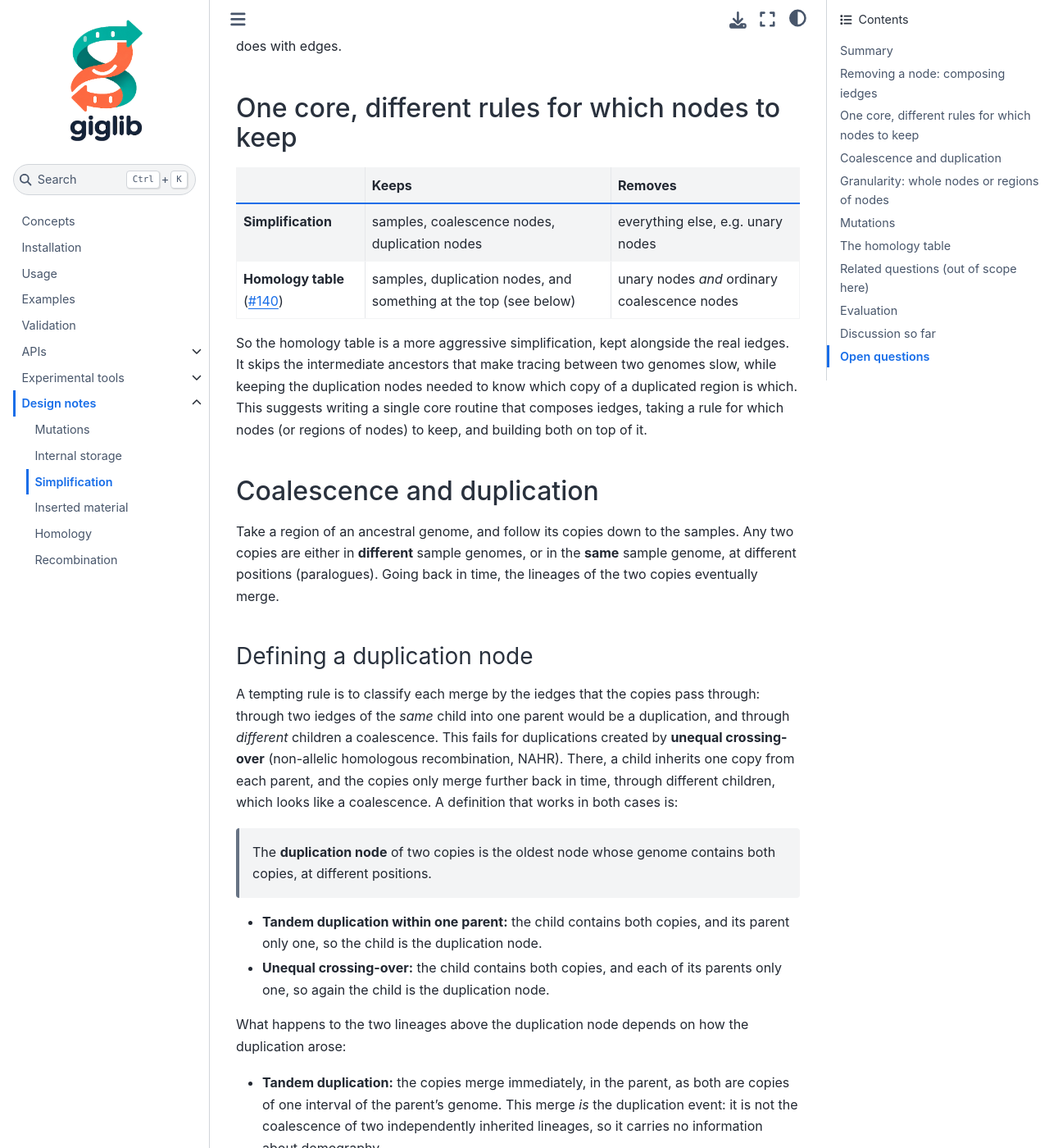
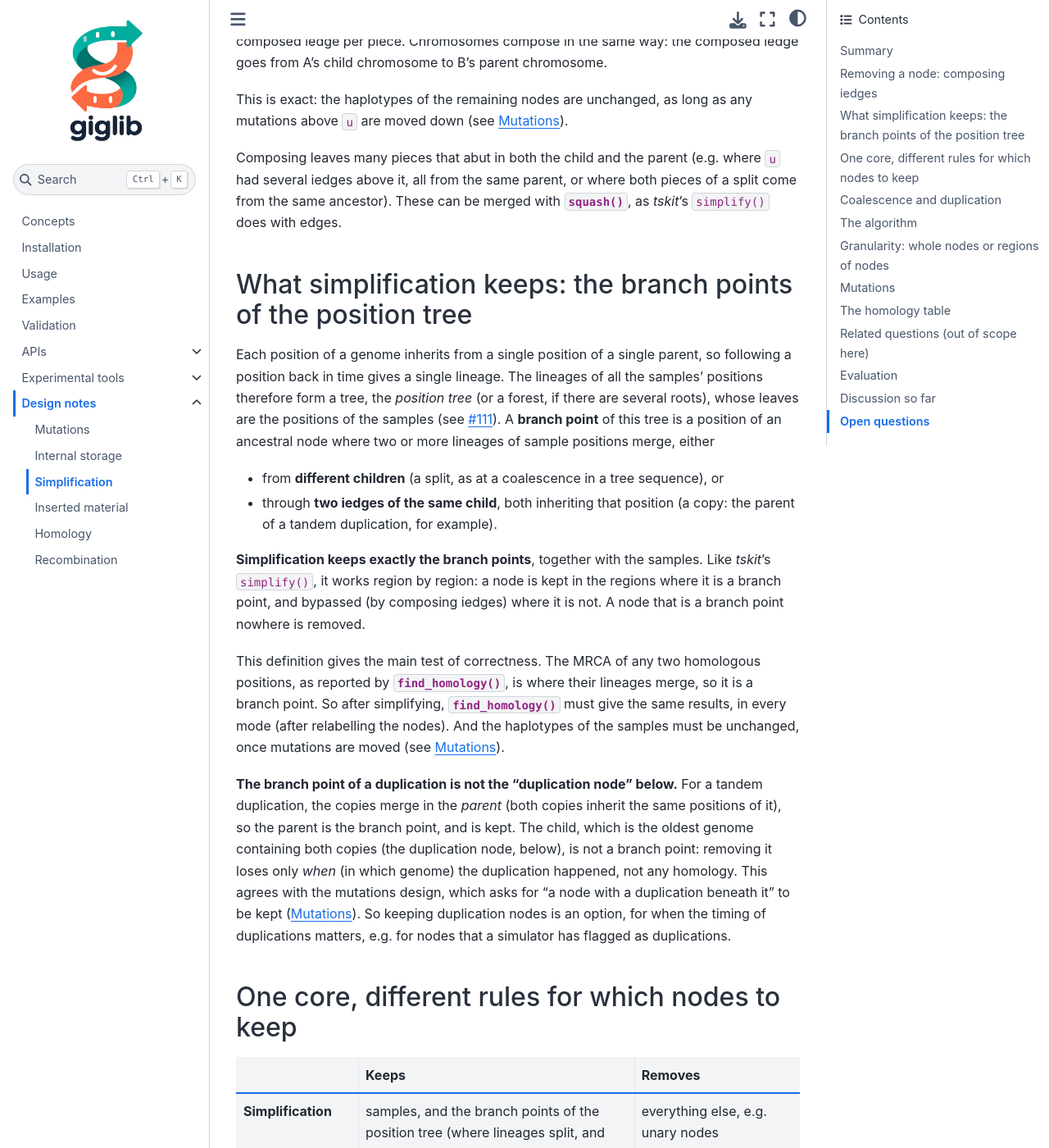
Before and after one commit to hyanwong/giglib, a Jupyter Book: the page built from docs/design/simplification.md, in a window 1280 px wide and 1400 px high, scrolled down 1473 px. Shown: the whole window at 82% size. Built offline with Jupyter Book 1.0.4 settings and Sphinx 7.4.7 and the Sphinx Book theme 1.1.4, drawn with Linux system fonts in a browser that asks for light colours; some of the changed text lies outside the part shown.

Commit message:
Simplification design: keep the branch points of the position tree
Define what simplification keeps as the branch points of the position tree (where
lineages of sample positions merge, from different children or through two iedges
of one child), region by region, so that find_homology gives the same results after
simplifying: the main test of correctness. Note that for a duplication this is the
node with the duplication beneath it (as the mutations design says), not the
duplication node itself, which is optional to keep. Add the algorithm (tskit's,
generalised to maps), the extra checks, and update the discussion.

Co-Authored-By: Claude Opus 5.5 <noreply@anthropic.com>

```diff
--- a/docs/design/simplification.md
+++ b/docs/design/simplification.md
@@ -3,9 +3,10 @@
 # Simplification
 
 **Status: Proposed.** Nothing here is implemented yet, apart from
-{meth}`~giglib.Tables.sample_resolve`, which does not remove nodes. Several choices are left open,
-to be decided by performance measurements on forward simulations
-(see {ref}`sec_design_simplification_evaluation`).
+{meth}`~giglib.Tables.sample_resolve`, which does not remove nodes. What simplification keeps
+(the branch points of the position tree, below) is proposed for agreement before implementing it.
+Several other choices are left open, to be decided by performance measurements on forward
+simulations (see {ref}`sec_design_simplification_evaluation`).
 Related: {issue}`140` (a "homology table" for locating recombination breakpoints),
 {ref}`sec_design_mutations` (which requires simplification to keep duplication nodes),
 {ref}`sec_design_storage` (cached indexes), {issue}`158` (reference lengths).
@@ -27,7 +28,13 @@ This note also records **where the discussion has reached** (see
   gives both simplification, and the more aggressive "homology table" proposed in
   {issue}`140`. The homology table is a cache used for finding equivalent positions in different
   genomes (e.g. to place recombination breakpoints).
-- **Coalescence and duplication nodes are distinguished.** Both are places where copies of an
+- **Simplification keeps the branch points of the position tree.** Each position of a genome has
+  a single parent position, so the ancestry of the samples' positions is a tree. Simplification
+  keeps the nodes (in the regions) where lineages of sample positions merge, whether from
+  different children (a split) or through two iedges of the same child (a copy), and bypasses
+  them elsewhere. So {meth}`~giglib.Tables.find_homology` gives the same results after
+  simplifying, which is the main test of correctness.
+- **Coalescence and duplication are distinguished.** Both are places where copies of an
   ancestral region split. But only coalescences tell us about demography, and duplications must
   be kept to know which copy of a duplicated region is which.
 - **Many choices depend on speed and memory,** and should be settled by measurements on forward
@@ -58,16 +65,50 @@ several iedges above it, all from the same parent, or where both pieces of a spl
 the same ancestor). These can be merged with {meth}`~giglib.tables.IEdgeTable.squash`, as
 _tskit_'s `simplify()` does with edges.
 
+(sec_design_simplification_branch_points)=
+
+## What simplification keeps: the branch points of the position tree
+
+Each position of a genome inherits from a single position of a single parent, so following a
+position back in time gives a single lineage. The lineages of all the samples' positions therefore
+form a tree, the *position tree* (or a forest, if there are several roots), whose leaves are the
+positions of the samples (see {issue}`111`). A **branch point** of this tree is a position of an
+ancestral node where two or more lineages of sample positions merge, either
+
+- from **different children** (a split, as at a coalescence in a tree sequence), or
+- through **two iedges of the same child**, both inheriting that position (a copy: the parent of a
+  tandem duplication, for example).
+
+**Simplification keeps exactly the branch points**, together with the samples. Like _tskit_'s
+`simplify()`, it works region by region: a node is kept in the regions where it is a branch point,
+and bypassed (by composing iedges) where it is not. A node that is a branch point nowhere is
+removed.
+
+This definition gives the main test of correctness. The MRCA of any two homologous positions, as
+reported by {meth}`~giglib.Tables.find_homology`, is where their lineages merge, so it is a branch
+point. So after simplifying, {meth}`~giglib.Tables.find_homology` must give the same results, in
+every mode (after relabelling the nodes). And the haplotypes of the samples must be unchanged, once
+mutations are moved (see {ref}`sec_design_simplification_mutations`).
+
+**The branch point of a duplication is not the "duplication node" below.** For a tandem
+duplication, the copies merge in the *parent* (both copies inherit the same positions of it), so the
+parent is the branch point, and is kept. The child, which is the oldest genome containing both
+copies (the duplication node, below), is not a branch point: removing it loses only *when* (in
+which genome) the duplication happened, not any homology. This agrees with the mutations design,
+which asks for "a node with a duplication beneath it" to be kept ({ref}`sec_design_mutations`).
+So keeping duplication nodes is an option, for when the timing of duplications matters, e.g. for
+nodes that a simulator has flagged as duplications.
+
 ## One core, different rules for which nodes to keep
 
 | | Keeps | Removes |
 |---|---|---|
-| **Simplification** | samples, coalescence nodes, duplication nodes | everything else, e.g. unary nodes |
-| **Homology table** ({issue}`140`) | samples, duplication nodes, and something at the top (see below) | unary nodes *and* ordinary coalescence nodes |
+| **Simplification** | samples, and the branch points of the position tree (where lineages split, and where they are copied) | everything else, e.g. unary nodes |
+| **Homology table** ({issue}`140`) | samples, the branch points where lineages are copied, and something at the top (see below) | unary nodes *and* ordinary coalescence nodes |
 
 So the homology table is a more aggressive simplification, kept alongside the real iedges. It
 skips the intermediate ancestors that make tracing between two genomes slow, while keeping the
-duplication nodes needed to know which copy of a duplicated region is which. This suggests
+nodes where copies were made, needed to know which copy of a duplicated region is which. This suggests
 writing a single core routine that composes iedges, taking a rule for which nodes (or regions of
 nodes) to keep, and building both on top of it.
 
@@ -121,8 +162,9 @@ distinction as in gene-tree / species-tree reconciliation.
   duplication node is unary, removing it just leaves a descendant with two iedges that overlap
   in one ancestor. But that loses when (and in which genome) the duplication happened.
 
-So both simplification and the homology table should keep duplication nodes. This is also what
-the mutations design assumes ({ref}`sec_design_mutations`).
+So both simplification and the homology table keep the branch points where copies merge (see
+{ref}`sec_design_simplification_branch_points`). Keeping the duplication nodes themselves, which
+record when the duplications happened, is an option.
 
 ### Finding duplication nodes
 
@@ -141,12 +183,35 @@ expensive part. Options:
 
 Option 3 is cheapest, but only works for GIGs whose creator knows where duplications happened.
 
+## The algorithm
+
+A generalisation of _tskit_'s simplify algorithm (Kelleher et al. 2018), which passes segments of
+"ancestral material" up the graph from the samples, using maps rather than shared coordinates:
+
+1. Visit the nodes from the youngest to the oldest. Each node has a list of segments of ancestral
+   material, passed up from its children: an interval of the node's genome, the output node that
+   it comes from, and the {class}`~giglib.PositionMap` from the node's coordinates to that output
+   node's. A sample starts with a segment covering its whole genome, mapping to itself.
+2. Cut the node's genome into pieces covered by the same segments, with a single sweep (as
+   {meth}`~giglib.Tables.find_homology` does, with `giglib.intervals.pieces`). Where a piece is
+   covered by two or more segments, the node is a branch point: it is kept (as an output node),
+   with an output iedge from each segment's output node to it, and passes up one segment, mapping
+   to itself. Where a piece is covered by one segment, the node is bypassed there, and that
+   segment is passed up, its map composed with each iedge above.
+3. Move each mutation above a bypassed region down to the output node of the segment covering
+   it, at the mapped position (complementing its derived state if the map is reversed). Remove the
+   mutations above regions with no ancestral material.
+4. Merge output iedges that abut ({meth}`~giglib.tables.IEdgeTable.squash`), renumber the nodes,
+   and return the map from the old node IDs to the new ones.
+
 ## Granularity: whole nodes or regions of nodes
 
 _tskit_'s `simplify()` keeps a node if it is a coalescence *somewhere*, but bypasses it in regions
 where it is unary. The alternative is to keep or remove whole nodes. Bypassing unary regions
 gives fewer, longer iedges, but more composing, and more splitting of iedges at the boundaries
-of regions. Which is faster to compute, and gives smaller tables, needs measuring.
+of regions. Which is faster to compute, and gives smaller tables, needs measuring. The definition
+above (keeping branch points) is region by region, so that is the default; keeping whole nodes
+could be an option.
 
 (sec_design_simplification_mutations)=
 
@@ -254,12 +319,16 @@ For the homology table:
 
 These belong in the unit tests (or slower validation scripts), not in the performance scripts:
 
+- {meth}`~giglib.Tables.find_homology` gives the same results after simplifying, in every mode
+  (after relabelling the nodes), on graphs with structural variants (e.g. from the simulators of
+  tandem duplications, microsatellites, and genomes from a single base pair).
 - Haplotypes of the remaining samples are unchanged by simplification.
+- Simplifying twice gives the same as simplifying once.
 - With no structural variants, the result matches _tskit_'s `simplify()` (after converting with
   `to_tree_sequence()`).
 - Homologous locations found with the homology table match those found by tracing the full
   iedges.
-- Detected duplication nodes match those recorded by the simulator.
+- If duplication nodes are kept, those detected match those recorded by the simulator.
 
 (sec_design_simplification_discussion)=
 
@@ -279,7 +348,12 @@ conversation about the giglib API, mutations, and storage (November 2026), and i
 - The definition of a duplication node above ("the oldest node whose genome contains both
   copies, at different positions") was proposed so that duplications created by unequal
   crossing-over are handled. It has not been challenged, but has not been formally agreed.
-- Simplification keeps duplication nodes, as the mutations design already says.
+- Simplification keeps the branch points of the position tree, region by region, so that
+  {meth}`~giglib.Tables.find_homology` gives the same results afterwards (proposed in November
+  2026, after the homology work of {issue}`111`; see
+  {ref}`sec_design_simplification_branch_points`). For a duplication, the branch point is the
+  node with the duplication beneath it, as the mutations design says. Keeping the duplication
+  nodes themselves (which record when duplications happened) is an option.
 - Many choices should be **decided by efficiency**, measured with a forward simulator (see
   {ref}`sec_design_simplification_evaluation`), rather than settled in advance.
 - The multiple-counting question (duplicated regions sharing coalescences) is theory rather than
@@ -288,24 +362,21 @@ conversation about the giglib API, mutations, and storage (November 2026), and i
 **Not yet discussed in detail:**
 
 - What is at the top of the homology table, and where it lives.
-- Whether duplication nodes should be flagged (e.g. by a simulator), detected, or both.
-- The exact algorithm. A natural starting point is _tskit_'s simplify algorithm (Kelleher et al.
-  2018), which passes "ancestral material" up the graph from the samples, extended so that each
-  piece of material carries a map (shift and orientation) to its position in each descendant
-  sample, rather than assuming shared coordinates.
+- Whether duplication nodes, if kept, should be flagged (e.g. by a simulator), detected, or
+  both.
 
 **Suggested next steps:**
 
-1. Settle the open questions that don't need measuring (e.g. the definition of a duplication
-   node), and update this note.
-2. Add simplification cases to `evaluation/performance.py`.
-3. Write a forward simulator with recombination and structural variants, including tandem
-   duplications and unequal crossing-over, that records the true duplication nodes.
-4. Implement a first simplification, composing iedges and keeping samples, coalescences and
-   (easily detected) duplication nodes, with correctness tests (haplotypes unchanged; agreement
-   with _tskit_ when there are no structural variants).
-5. Measure, then make the choices left open here. Then build the homology table on the same
-   core.
+1. Implement a first simplification, keeping the branch points, with the algorithm above, and
+   the checks of correctness (see {ref}`sec_design_simplification_evaluation`). Simulators with
+   structural variants now exist to test it on: tandem duplications with unequal crossing-over
+   (a test of the one-crossover simulator), microsatellites, and genomes from a single base pair
+   ({issue}`221`).
+2. Add simplification cases to `evaluation/performance.py` (alongside the cases for
+   {meth}`~giglib.Tables.find_homology`), and measure, e.g. how much faster finding homology is
+   after simplifying.
+3. Make the choices left open here, from the measurements. Then build the homology table on the
+   same core.
 
 **Starting points in the code:**
 
@@ -332,8 +403,9 @@ conversation about the giglib API, mutations, and storage (November 2026), and i
 
 ## Open questions
 
-- Whole-node or region granularity (decided by measurement)?
-- How to find duplication nodes, and should they be flagged?
+- Should keeping whole nodes (rather than regions) be an option, if measurements favour it?
+- Should keeping duplication nodes be an option, and if so, how are they found (flagged by a
+  simulator, or detected)?
 - Should simplification optionally keep unary nodes, or other nodes (e.g. those with
   mutations), as _tskit_'s `simplify()` can?
 - What is at the top of the homology table, and where does it live?
```
